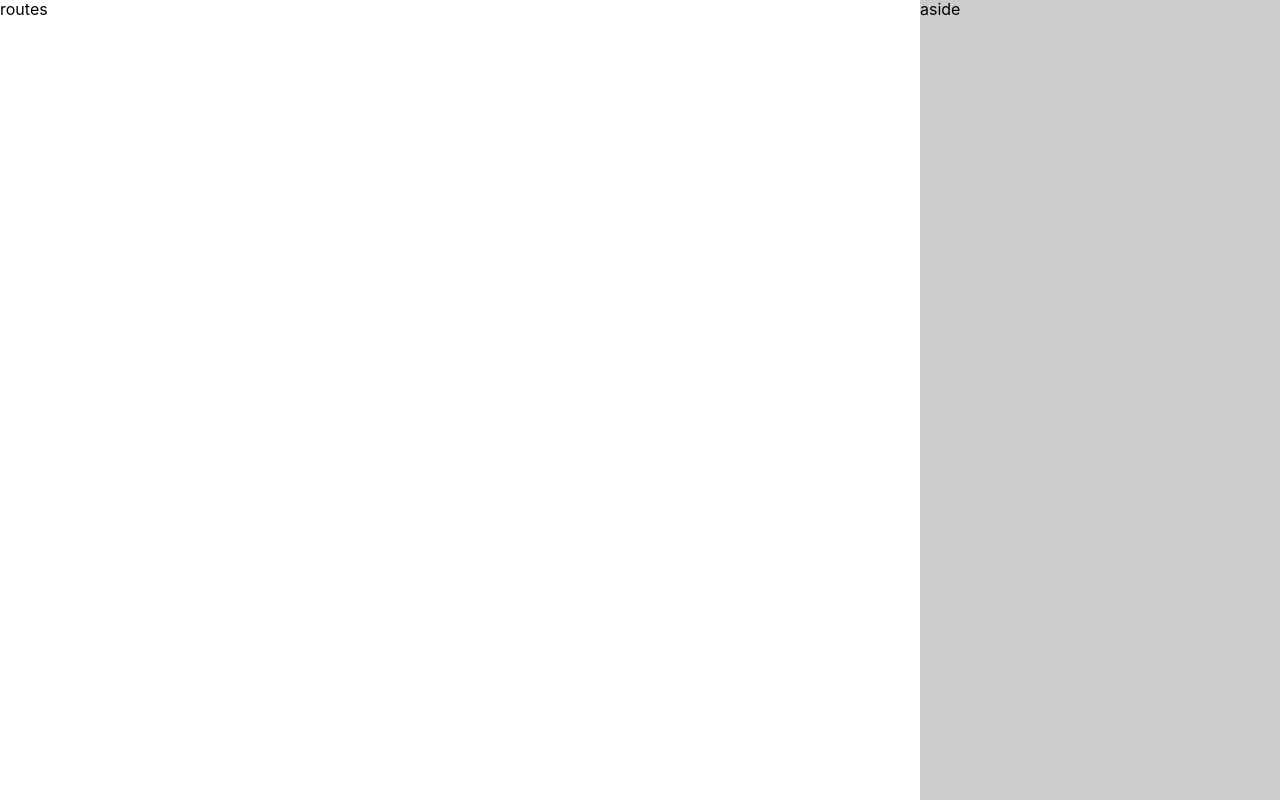
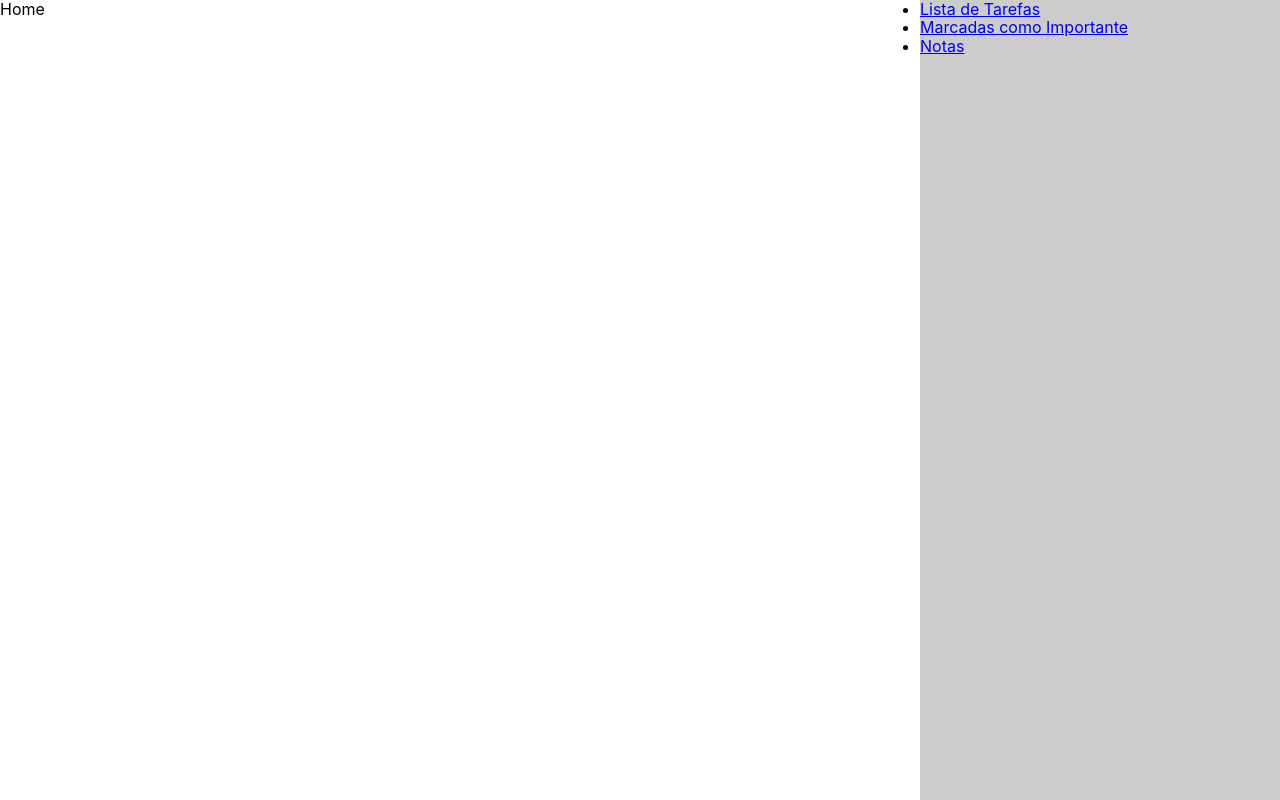
Before and after one commit to wendellwcl/ToDo-App, a React (Create React App) app: page /#/ in a window 1280 px wide. Built offline with nearby package versions, Linux system fonts and the light colour scheme.

Commit message:
configuração react-router-dom
inclusão do react-router-dom e configuração das primeiras rotas

```diff
--- a/package.json
+++ b/package.json
@@ -9,6 +9,7 @@
     "normalize.css": "^8.0.1",
     "react": "^18.2.0",
     "react-dom": "^18.2.0",
+    "react-router-dom": "^6.3.0",
     "react-scripts": "5.0.1",
     "web-vitals": "^2.1.4"
   },
--- a/src/App.css
+++ b/src/App.css
@@ -2,15 +2,15 @@
     display: grid;
     grid-template-columns: 1fr 64px;
     grid-template-rows: 100vh;
-    grid-template-areas: "main nav";
+    grid-template-areas: "main aside";
 }
 
 main{
     grid-area: main;
 }
 
-nav{
-    grid-area: nav;
+aside{
+    grid-area: aside;
     background: rgba(0, 0, 0, 0.2);
 }
 
--- a/src/App.js
+++ b/src/App.js
@@ -1,17 +1,22 @@
+//Packages
+import { HashRouter } from 'react-router-dom';
+
 //Css
 import './App.css';
 
 //Components
-import Routes from "./Components/MainComponents/Routes";
-import NavAside from "./Components/MainComponents/NavAside";
+import AppRoutes from "./Components/MainComponents/AppRoutes";
+import AsideNav from "./Components/MainComponents/AsideNav";
 
 
 function App() {
 
   return (
     <div id='app'>
-      <NavAside />
-      <Routes />
+      <HashRouter>
+        <AsideNav />
+        <AppRoutes />
+      </HashRouter>
     </div>
   );
 
--- /dev/null
+++ b/src/Components/MainComponents/AppRoutes/index.js
@@ -0,0 +1,22 @@
+//Packages
+import { Routes, Route } from "react-router-dom";
+
+//Pages
+import Home from '../../Pages/Home';
+import Important from "../../Pages/Important";
+import Notes from '../../Pages/Notes';
+
+
+const AppRoutes = () => {
+
+    return(
+        <Routes>
+            <Route path="/" element={<Home/>} />
+            <Route path="/important" element={<Important/>} />
+            <Route path="/notes" element={<Notes/>} />
+        </Routes>
+    );
+
+};
+
+export default AppRoutes;
--- /dev/null
+++ b/src/Components/MainComponents/AsideNav/index.js
@@ -0,0 +1,29 @@
+//Packages
+import { Link } from "react-router-dom";
+
+
+const AsideNav = () => {
+
+    return(
+        <aside>
+
+            <nav>
+                <ul>
+                    <li>
+                        <Link to='/'>Lista de Tarefas</Link>
+                    </li>
+                    <li>
+                        <Link to='/important'>Marcadas como Importante</Link>
+                    </li>
+                    <li>
+                        <Link to='/notes'>Notas</Link>
+                    </li>
+                </ul>
+            </nav>
+
+        </aside>
+    );
+
+};
+
+export default AsideNav;
--- a/src/Components/MainComponents/NavAside/index.js
+++ /dev/null
@@ -1,11 +0,0 @@
-const NavAside = () => {
-
-    return(
-        <nav>
-            aside
-        </nav>
-    );
-
-};
-
-export default NavAside;
--- a/src/Components/MainComponents/Routes/index.js
+++ /dev/null
@@ -1,11 +0,0 @@
-const Routes = () => {
-
-    return(
-        <main>
-            routes
-        </main>
-    );
-
-};
-
-export default Routes;
--- /dev/null
+++ b/src/Components/Pages/Home/index.js
@@ -0,0 +1,11 @@
+const Home = () => {
+
+    return(
+        <div>
+            Home
+        </div>
+    );
+
+};
+
+export default Home;
--- /dev/null
+++ b/src/Components/Pages/Important/index.js
@@ -0,0 +1,11 @@
+const Important = () => {
+
+    return(
+        <div>
+            Important
+        </div>
+    );
+
+};
+
+export default Important;
--- /dev/null
+++ b/src/Components/Pages/Notes/index.js
@@ -0,0 +1,11 @@
+const Notes = () => {
+
+    return(
+        <div>
+            Notes
+        </div>
+    );
+
+};
+
+export default Notes;
```
Also changed, not shown: 1 other file (tests, documents, lock files or other folders).
